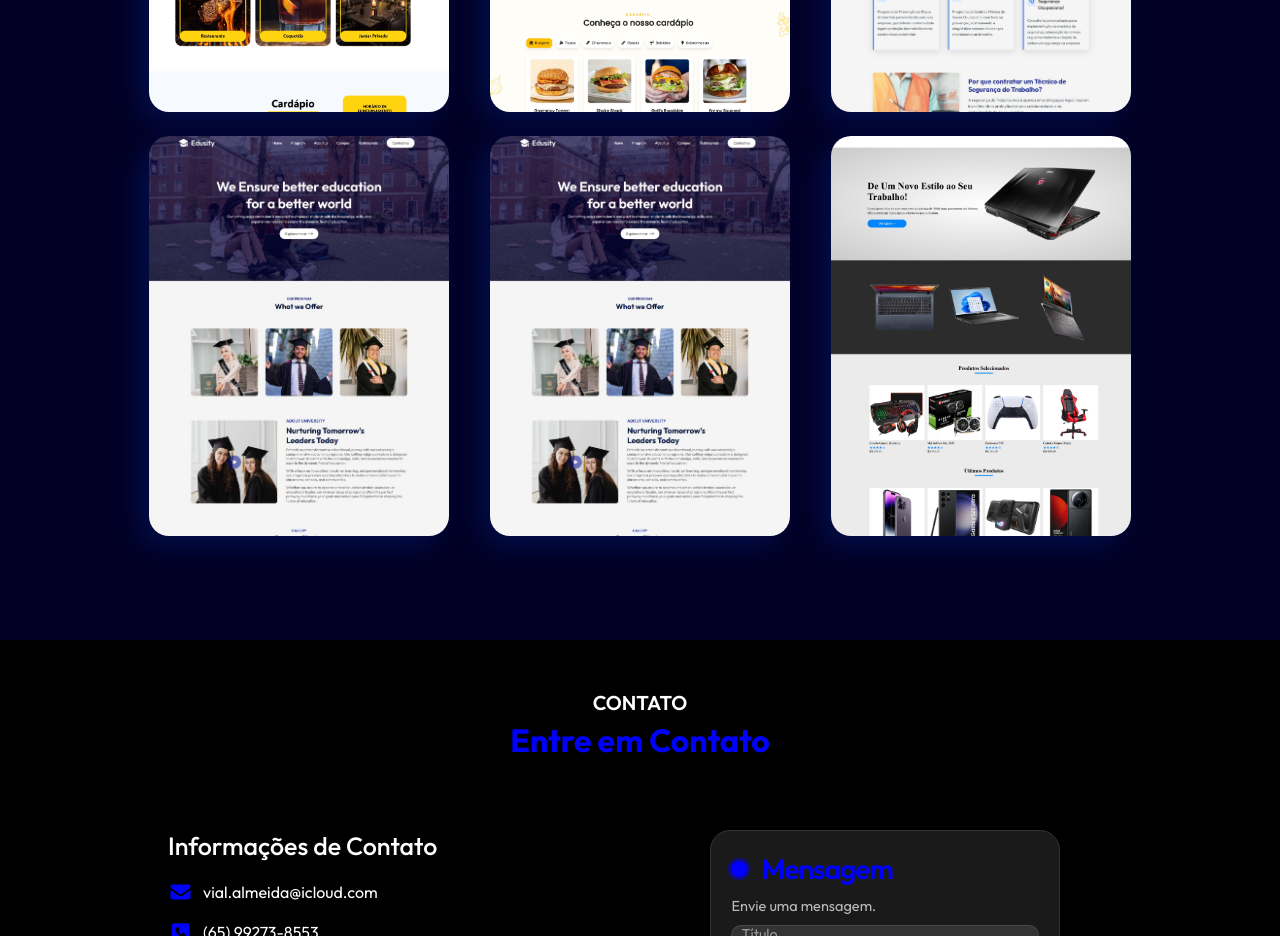
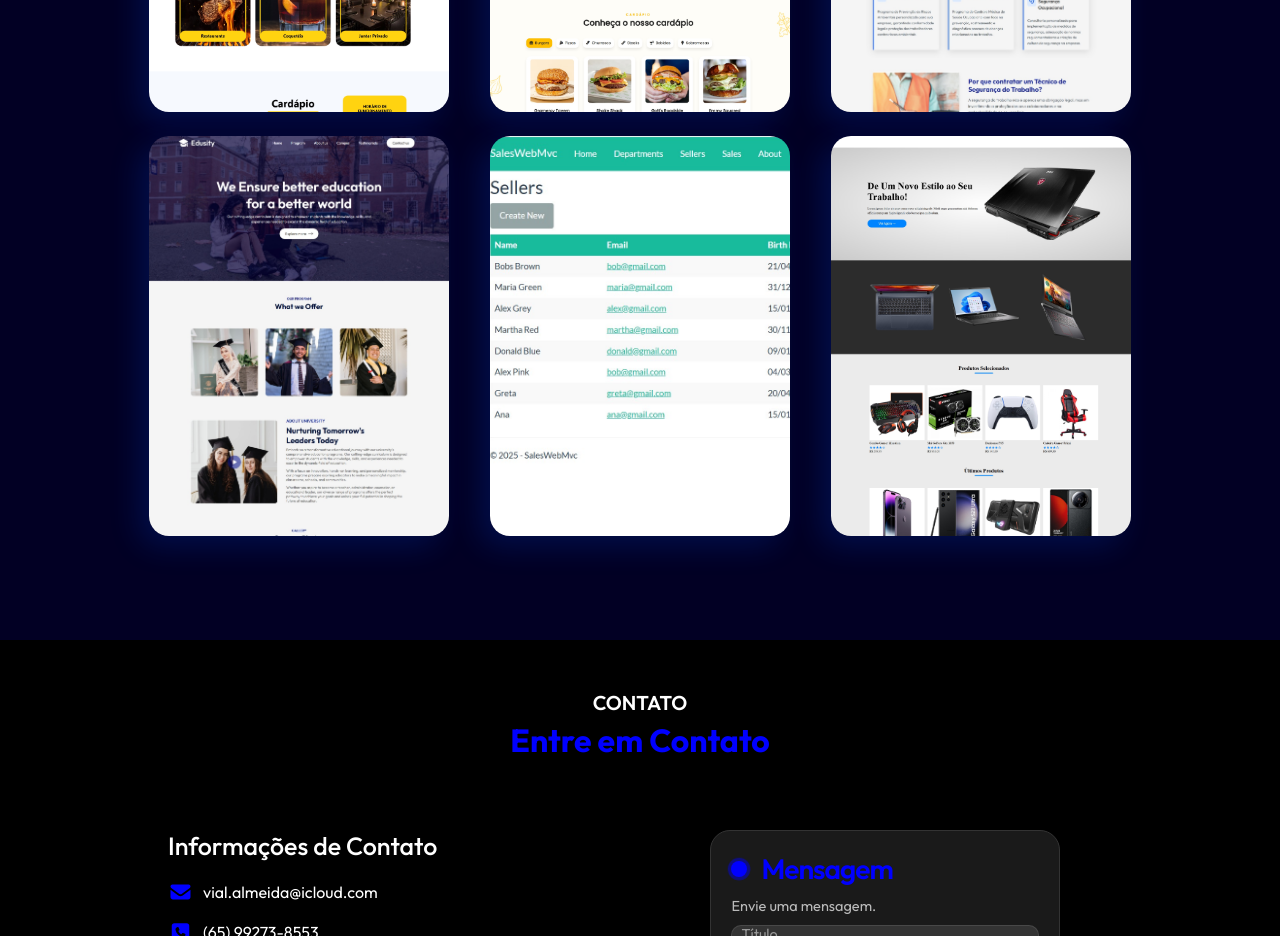
Before and after one commit to Vitor2008/modelo-portfolio, a React (Vite) app: page / in a window 1280 px wide. Shown: the part 3520-4456 px from the top of the page. Built offline with nearby package versions, Linux system fonts and the light colour scheme.

Commit message:
update img projects

```diff
--- a/src/components/Projects/Projects.css
+++ b/src/components/Projects/Projects.css
@@ -52,6 +52,10 @@
 
 .edusity {
     background-image: url(../../assets/img/projects/edusity.jpeg);
+}
+
+.crud{
+    background-image: url(../../assets/img/projects/crud.jpeg);
 }
 
 .xadrez {
--- a/src/components/Projects/Projects.tsx
+++ b/src/components/Projects/Projects.tsx
@@ -87,7 +87,7 @@ const Projects = () => {
                 <div className="img-port xadrez">
                     <div className="overlay">
                         <h1 className="title-project">
-                            Aplicação Console
+                            Jogo de Xadrez
                         </h1>
                         <p>Aplicação de terminal para simulação de partidas de xadrez,
                             com regras oficiais e movimentação completa das peças.</p>
@@ -455,7 +455,7 @@ const Projects = () => {
                     </div>
                 </div>
 
-                <div className="img-port edusity">
+                <div className="img-port crud">
                     <div className="overlay">
                         <h1 className="title-project">
                             Crud MVC
@@ -510,8 +510,7 @@ const Projects = () => {
                         </div>
 
                         <div className='footer-project'>
-                            <Button text='Ver projeto'></Button>
-                            <Button text='Ver Repositório'></Button>
+                            <Button text='Ver Repositório' onClick={() => window.open('https://github.com/Vitor2008/sales-web-mvc', '_blank')}></Button>
                         </div>
                     </div>
                 </div>
```
Also changed, not shown: src/assets/img/projects/crud.jpeg (added).
